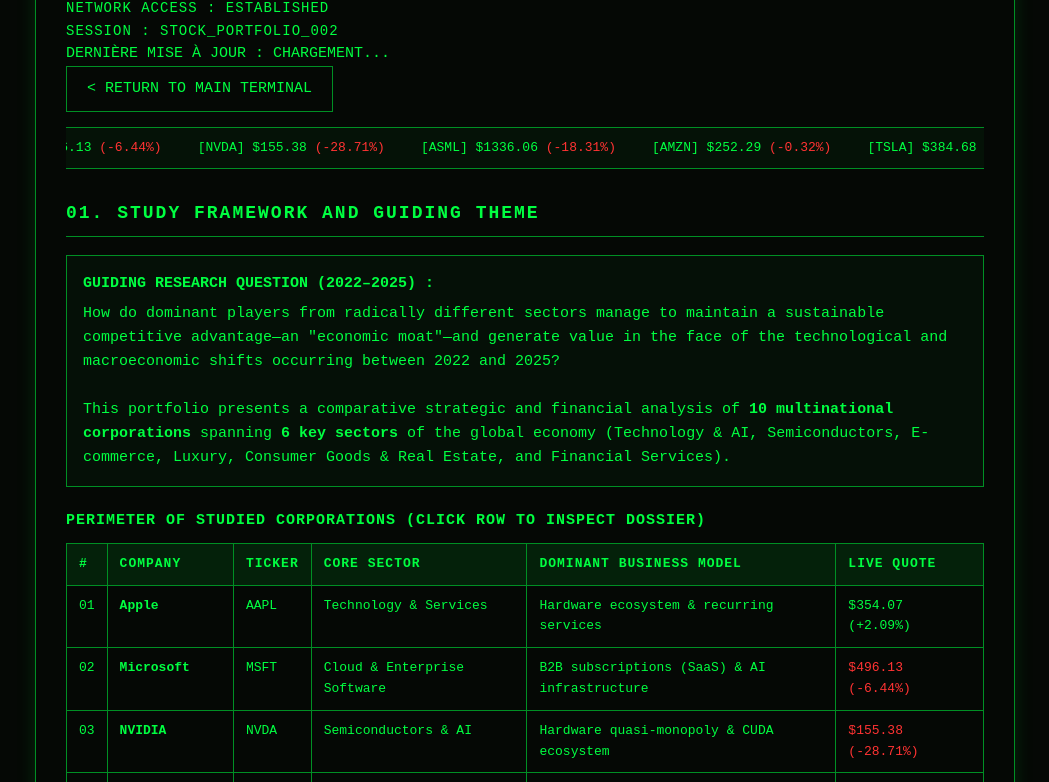
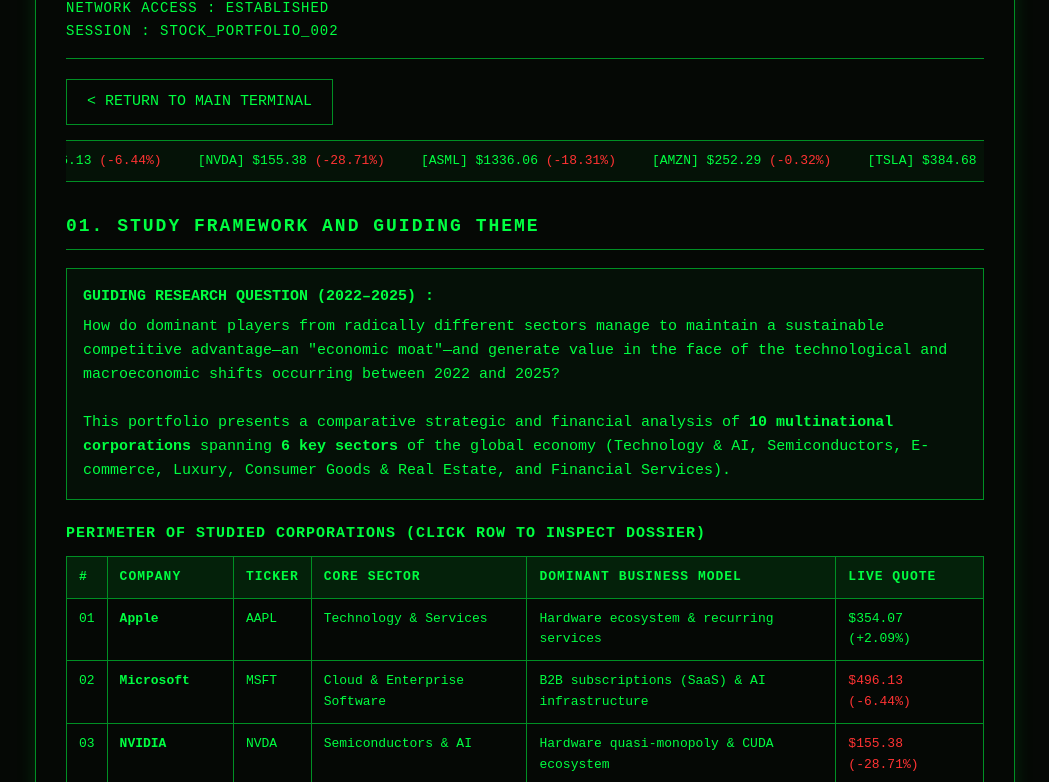
Before and after one commit to n1ghtway/NP-Finance-Project-, a plain HTML site: page stock-portfolio.html in a window 1280 px wide. Shown: the part 117-899 px from the top of the page, without its empty margins (115-1164 px from the left). Drawn offline with Linux system fonts and the light colour scheme.

Commit message:
Update stock-portfolio.html

```diff
--- a/stock-portfolio.html
+++ b/stock-portfolio.html
@@ -14,7 +14,6 @@
             <div class="title">FINANCIAL SYSTEM TERMINAL</div>
             <div class="status-line">NETWORK ACCESS : ESTABLISHED</div>
             <div class="status-line">SESSION : STOCK_PORTFOLIO_002</div>
-            <div>DERNIÈRE MISE À JOUR : <span id="update-date">CHARGEMENT...</span>
         </div>
 
         <!-- RETURN NAVIGATION -->
```
